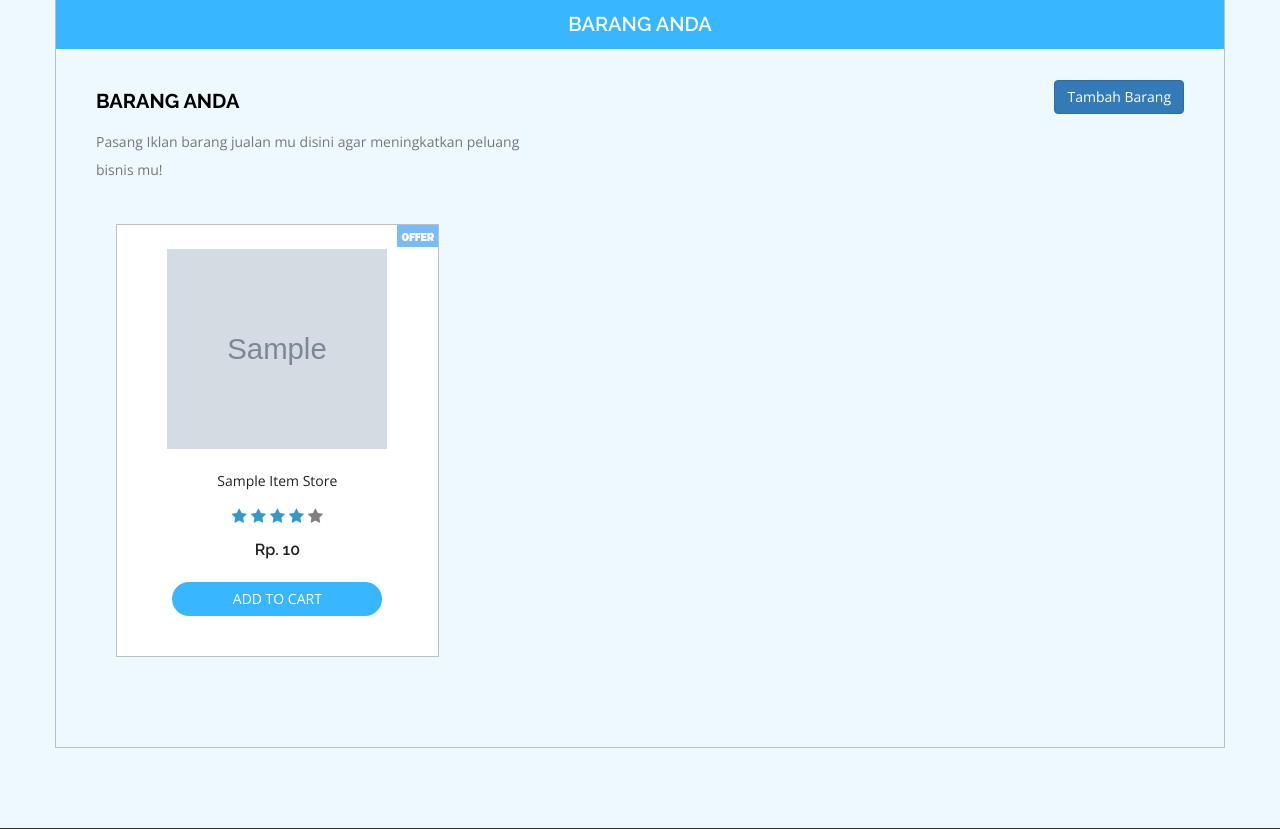
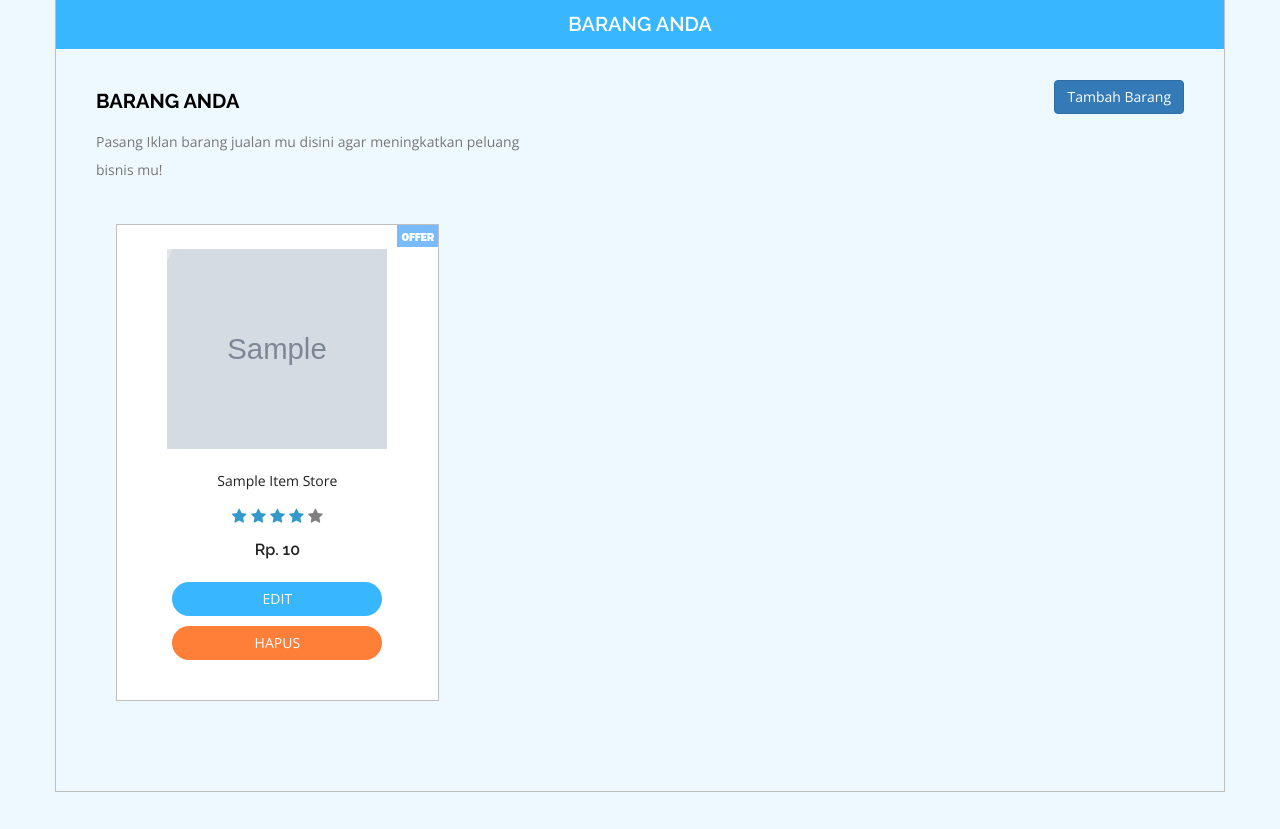
Before and after one commit to rizkydoang/deal_in_v2, a Django app: template templates/store/index.html in a window 1280 px wide. Shown: the part 545-1374 px from the top of the page. Run offline with Django 3.2, Linux system fonts and the light colour scheme; the template is opened without the code that fills it: most values are stand-ins (such as "Sample title", 1, 10 or a date in 2020); grey boxes marked "Sample" are stand-in pictures; some libraries are stand-ins or nearby versions.

Commit message:
Delete Item

```diff
--- a/deal_in_v2/urls.py
+++ b/deal_in_v2/urls.py
@@ -35,6 +35,7 @@ urlpatterns = [
     # Store App
     path('store/index/<slug:id_store>/', views.index_store, name='index_store'),
     path('store/add_item/', views.add_item, name='add_item_store'),
+    path('store/delete_item/', views.delete_item, name='delete_item_store'),
 
 
     # API Microservice Deal_In
--- a/static/dist/css/style.css
+++ b/static/dist/css/style.css
@@ -595,6 +595,7 @@ ul.multi-column-dropdown h6 {
     text-transform: uppercase;
     padding: .5em 0;
     outline: none;
+    margin-bottom: 10px;
 }
 
 .agile_top_brand_left_grid:hover .snipcart-details input.button,
@@ -603,6 +604,35 @@ ul.multi-column-dropdown h6 {
 }
 
 .product_list_header input.button {
+    color: #fff;
+    font-size: 14px;
+    outline: none;
+    text-transform: capitalize;
+    padding: .5em 2.5em .5em 1em;
+    border: 1px solid #fe9126;
+    margin: .35em 0 0;
+}
+
+.snipcart-details input.button-delete {
+    font-size: 14px;
+    color: #fff;
+    background: #ff7e38;
+    text-decoration: none;
+    position: relative;
+    border: none;
+    border-radius: 20px;
+    width: 100%;
+    text-transform: uppercase;
+    padding: .5em 0;
+    outline: none;
+}
+
+.agile_top_brand_left_grid:hover .snipcart-details input.button-delete,
+.snipcart-details input.button-delete:hover {
+    background: #ff3838;
+}
+
+.product_list_header input.button-delete {
     color: #fff;
     font-size: 14px;
     outline: none;
@@ -3533,6 +3563,9 @@ h3.agileits-icons-title {
     .snipcart-details input.button {
         width: 54%;
     }
+    .snipcart-details input.button-delete {
+        width: 54%;
+    }
     .agile_top_brands_grids {
         margin-top: 2em;
     }
@@ -3621,6 +3654,9 @@ h3.agileits-icons-title {
         max-height: 100px !important;
     }
     .snipcart-details input.button {
+        width: 64%;
+    }
+    .snipcart-details input.button-delete {
         width: 64%;
     }
     .agile-login {
--- a/store_app/urls.py
+++ b/store_app/urls.py
@@ -5,4 +5,5 @@ from django.urls import path, include
 urlpatterns = [
     path('index_store/<slug:id_store>/', views.index_store, name='api_index_store'),
     path('index_home/', views.index_home, name='api_index_home'),
+    path('delete_item/', views.delete_item, name='api_delete_item'),
 ]
--- a/templates/content/index.html
+++ b/templates/content/index.html
@@ -140,8 +140,7 @@
                                                                 <input type="hidden" name="currency_code" value="USD" />
                                                                 <input type="hidden" name="return" value=" " />
                                                                 <input type="hidden" name="cancel_return" value=" " />
-                                                                <input type="submit" name="submit" value="Add to cart"
-                                                                    class="button" />
+                                                                <input type="submit" name="submit" value="Add to cart" class="button" />
                                                             </fieldset>
                                                         </form>
                                                     </div>
--- a/templates/store/index.html
+++ b/templates/store/index.html
@@ -107,21 +107,14 @@
                                                             </div>
                                                             <div class="snipcart-details top_brand_home_details">
                                                                 <form action="#" method="post">
-                                                                    <fieldset>
-                                                                        <input type="hidden" name="cmd" value="_cart" />
-                                                                        <input type="hidden" name="add" value="1" />
-                                                                        <input type="hidden" name="business" value=" " />
-                                                                        <input type="hidden" name="item_name"
-                                                                            value="Fortune Sunflower Oil" />
-                                                                        <input type="hidden" name="amount" value="20.99" />
-                                                                        <input type="hidden" name="discount_amount"
-                                                                            value="1.00" />
-                                                                        <input type="hidden" name="currency_code" value="RP" />
-                                                                        <input type="hidden" name="return" value=" " />
-                                                                        <input type="hidden" name="cancel_return" value=" " />
-                                                                        <input type="submit" name="submit" value="Add to cart"
-                                                                            class="button" />
-                                                                    </fieldset>
+                                                                    {% csrf_token %}
+                                                                    <input type="hidden" name="id_item" id="id_item" value="{{j.id}}">
+                                                                    <input type="submit" name="submit" value="Edit" class="button" />
+                                                                </form>
+                                                                <form action="{% url 'delete_item_store' %}" method="post">
+                                                                    {% csrf_token %}
+                                                                    <input type="hidden" name="id_item" id="id_item" value="{{j.id}}">
+                                                                    <input type="submit" name="submit" value="Hapus" class="button-delete" />
                                                                 </form>
                                                             </div>
                                                         </div>
```
Also changed, not shown: deal_in_v2/views.py (+13 -5 lines), store_app/views.py (+12 -0 lines), media/images/item/Bayam.jpeg (added), media/images/item/LOGO_POLITEKNIK_POS_INDONESIA.png (added), media/images/item/Mie_ayam.jpeg (added).
